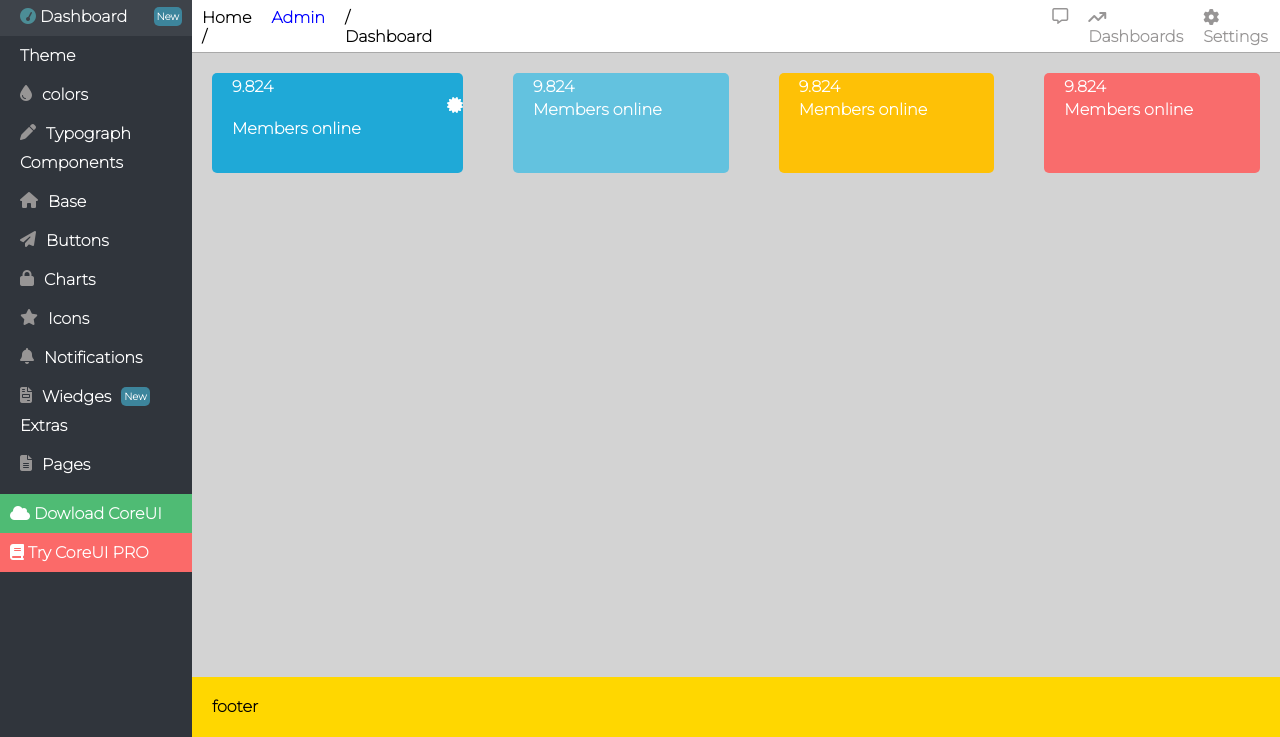
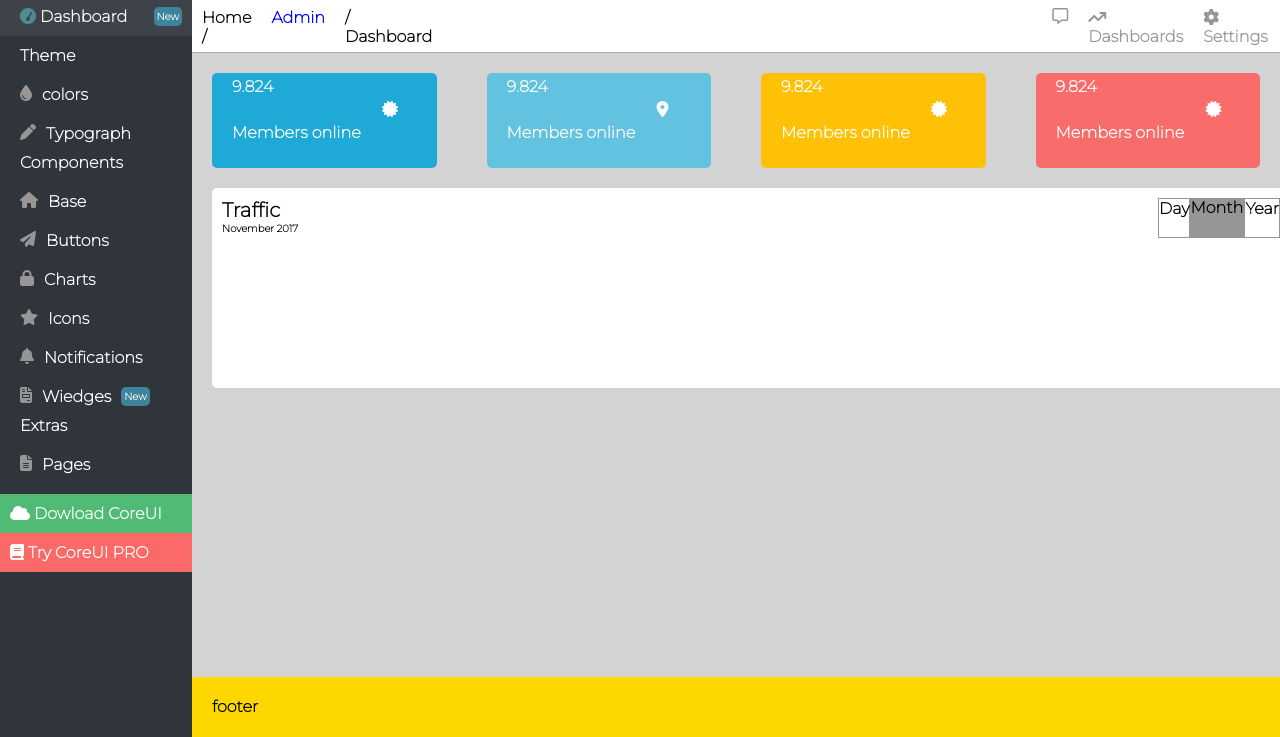
Before and after one commit to RaghavKumar300/Projects, a plain HTML site: page Html and CSS/Grid_layout/index.html in a window 1280 px wide. Shown: the part 63-800 px from the top of the page. Drawn offline with Linux system fonts and the light colour scheme.

Commit message:
Add a new component in the dashboard

```diff
--- a/Html and CSS/Grid_layout/index.html
+++ b/Html and CSS/Grid_layout/index.html
@@ -96,20 +96,32 @@
             <p class="pera">Members online</p>
           </div>
           <div class="articles-item2">
-            <p class="pera">9.824</p>
+            <p class="pera">9.824 <i class="fa-solid fa-location-dot main-icon"></i></p>
             <p class="pera">Members online</p>
           </div>
           <div class="articles-item3">
-            <p class="pera">9.824</p>
+            <p class="pera">9.824 <i class="fa-solid fa-certificate main-icon"></i></p>
             <p class="pera">Members online</p>
           </div>
           <div class="articles-item4">
-            <p class="pera">9.824</p>
+            <p class="pera">9.824 <i class="fa-solid fa-certificate main-icon"></i></p>
             <p class="pera">Members online</p>
           </div>
         </div>
         <div class="main-body">
-          <div></div>
+          <div class="main-body-item">
+          <div class="main-peragraph">
+            <p class="main-pera">Traffic</p>
+            <p class="main-pera1">November 2017</p>
+            </div>
+            <div class="main-peragraph2">
+            <p class="main-pera2">Day</p>
+            <p class="main-pera3">Month</p>
+            <p class="main-pera4">Year</p>
+            <div class="icon"></div>
+            <i class="fa-brands fa-pagelines main-icons"></i>
+            </div>
+          </div>
         </div>
         <div class="back-articles">
           <div></div>
--- a/Html and CSS/Grid_layout/style.css
+++ b/Html and CSS/Grid_layout/style.css
@@ -85,7 +85,7 @@ body {
 
 .articles-item1 {
   background: #1fa9d7;
-  height: 100px;
+  height: 95pxs;
   width: 300px;
   border-radius: 5px;
   color: white;
@@ -93,7 +93,7 @@ body {
 
 .articles-item2 {
   background: #63c2df;
-  height: 100px;
+  height: 95px;
   width: 300px;
   border-radius: 5px;
   color: white;
@@ -101,7 +101,7 @@ body {
 
 .articles-item3 {
   background: #fec106;
-  height: 100px;
+  height: 95px;
   width: 300px;
   border-radius: 5px;
   color: white;
@@ -109,10 +109,57 @@ body {
 
 .articles-item4 {
   background: #f96c6c;
-  height: 100px;
+  height: 95px;
   width: 300px;
   border-radius: 5px;
   color: white;
+}
+
+.main-body {
+  background: #ffffffff;
+  margin-top: 20px;
+  width: 1120px;
+  border-radius: 5px;
+  height: 200px;
+}
+
+.main-body-item {
+  display: flex;
+  justify-content: space-between;
+}
+
+.main-peragraph {
+  padding-left: 10px;
+  padding-top: 10px;
+}
+
+.main-pera {
+  font-size: 20px;
+}
+
+.main-pera1 {
+  font-size: 10px;
+}
+
+.main-peragraph2 {
+  display: flex;
+  padding-top: 10px;
+  padding-right: 10px;
+}
+
+.main-pera2 {
+  border: 1px solid var(--crl);
+}
+
+.main-pera3 {
+  background: var(--crl);
+  color: black;
+  width: 54px;
+  height: 40px;
+}
+
+.main-pera4 {
+  border: 1px solid var(--crl);
 }
 
 .sidebar {
@@ -267,5 +314,18 @@ body {
 }
 
 .main-icon {
-  padding-left: 215px;
+  padding-left: 150px;
+  padding-top: 5px;
 }
+
+.main-icons {
+  display: flex;
+  align-items: center;
+  background: #1fa9d7;
+  padding: 10px;
+  color: #ffffffff;
+}
+
+.icon {
+  padding-left: 10px;
+}
```
